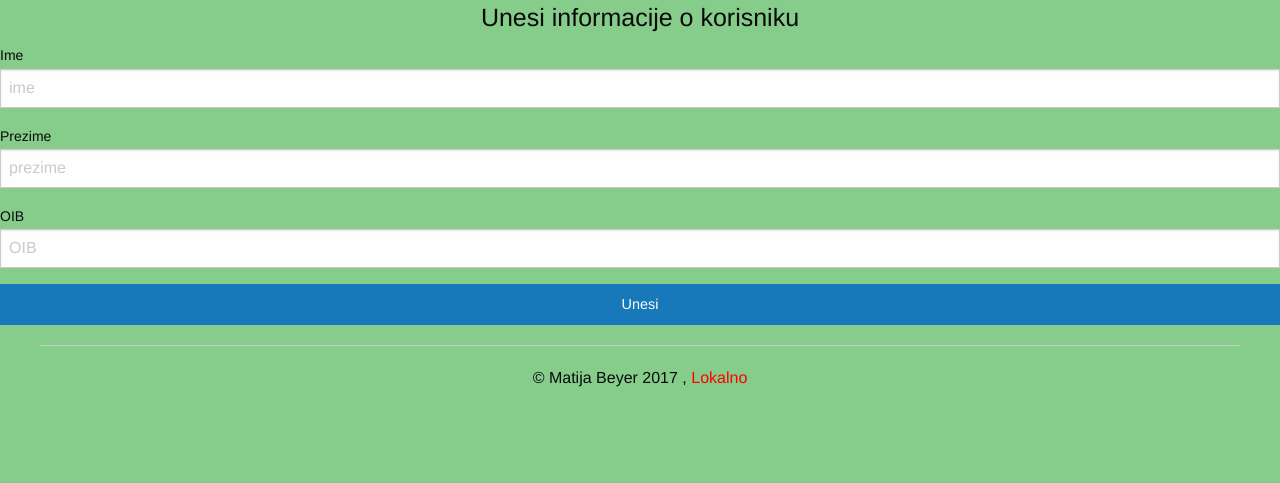
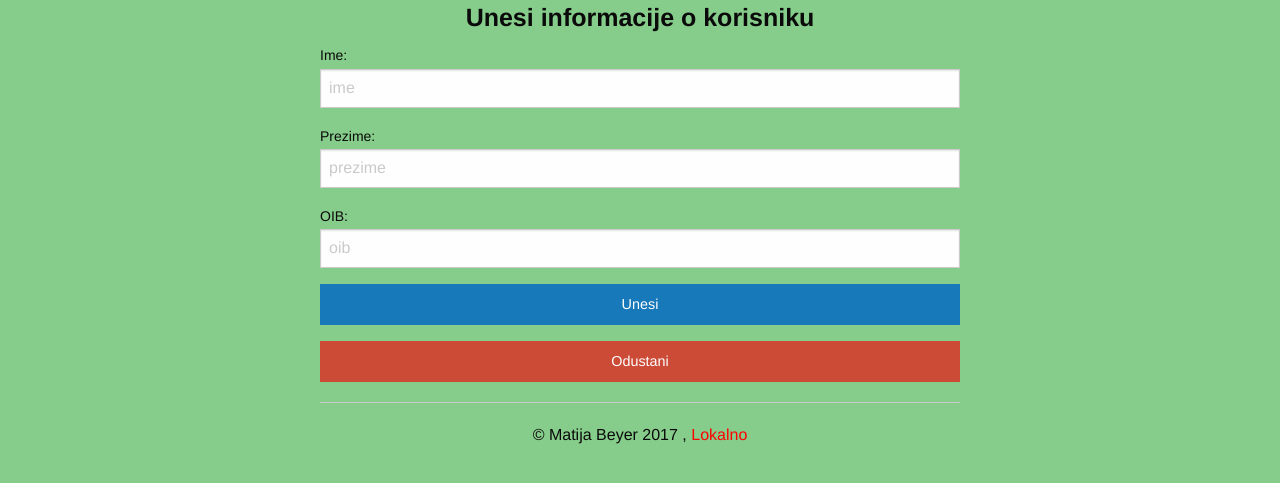
Before and after one commit to BeyerMatija/Edunova, a PHP site: page /privatno/korisnici/unesi.php in a window 1280 px wide. Shown: the part 55-538 px from the top of the page. Run offline with PHP 8.4, Linux system fonts and the light colour scheme; the visitor is signed in with stand-in values (Sample User, id 1).

Commit message:
Update unesi.php

```diff
--- a/Zavrsni rad v2.2/privatno/korisnici/unesi.php
+++ b/Zavrsni rad v2.2/privatno/korisnici/unesi.php
@@ -1,4 +1,5 @@
  <?php include_once '../../konfiguracija.php';  ?>
+ <?php include_once '../../funkcije.php'; provjeralogin(); ?>
 <!doctype html>
 <html class="no-js" lang="en" dir="ltr">
   <head>
@@ -7,21 +8,30 @@
   <body>
   	<?php include_once '../../predlosci/menu.php'; ?>
 
+  	<div class ="grid-x">
+  		<div class="medium-3 large-3 cell"></div>
+  		<div class="medium-6 large-6 cell">
+
 	    <form class="log-in-form" method="post" action="<?php echo $putanjaAPP;?>privatno/korisnici/insert.php">
 
-			  <h4 class="text-center">Unesi informacije o korisniku</h4>
+			  <h4 class="text-center"><b>Unesi informacije o korisniku</b></h4>
 
-			  <label>Ime
+			  <label>Ime:
 			    <input type="text" name="ime" placeholder="ime" >
 			  </label>
-			  <label>Prezime
+			  <label>Prezime:
 			    <input type="text" name="prezime" placeholder="prezime">
 			  </label>
-			  <label>OIB
-			    <input type="number" name="OIB" placeholder="OIB">
+			  <label>OIB:
+			    <input type="number" name="oib" placeholder="oib">
 			  </label>
 
 			  <p><input type="submit" class="button expanded" value="Unesi"></input></p>
+
+			   <a href="<?php echo $putanjaAPP;?>privatno/korisnici/index.php">
+			  <button class="alert button expanded" name="odustani">Odustani</button>
+				</a>
+
 
 			</form>
 	<?php	include_once '../../predlosci/podnozje.php'; ?>
```
